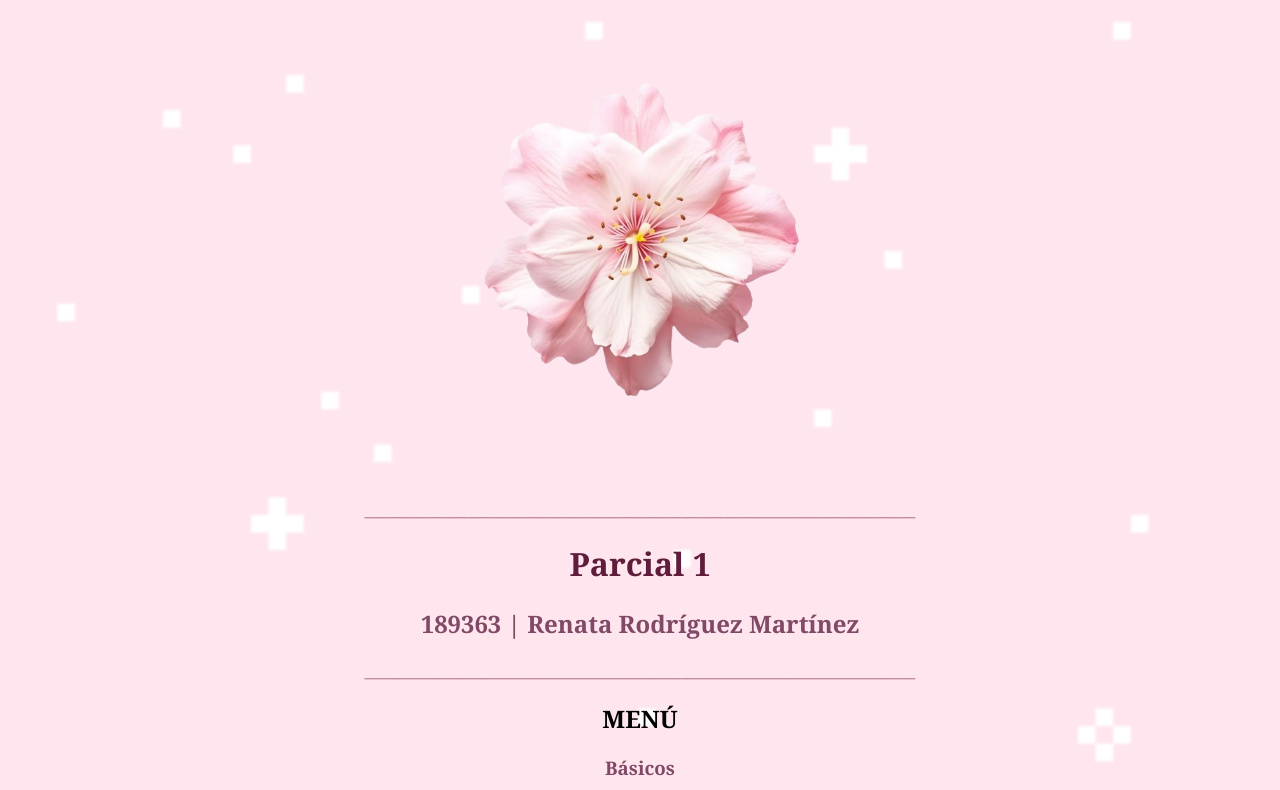
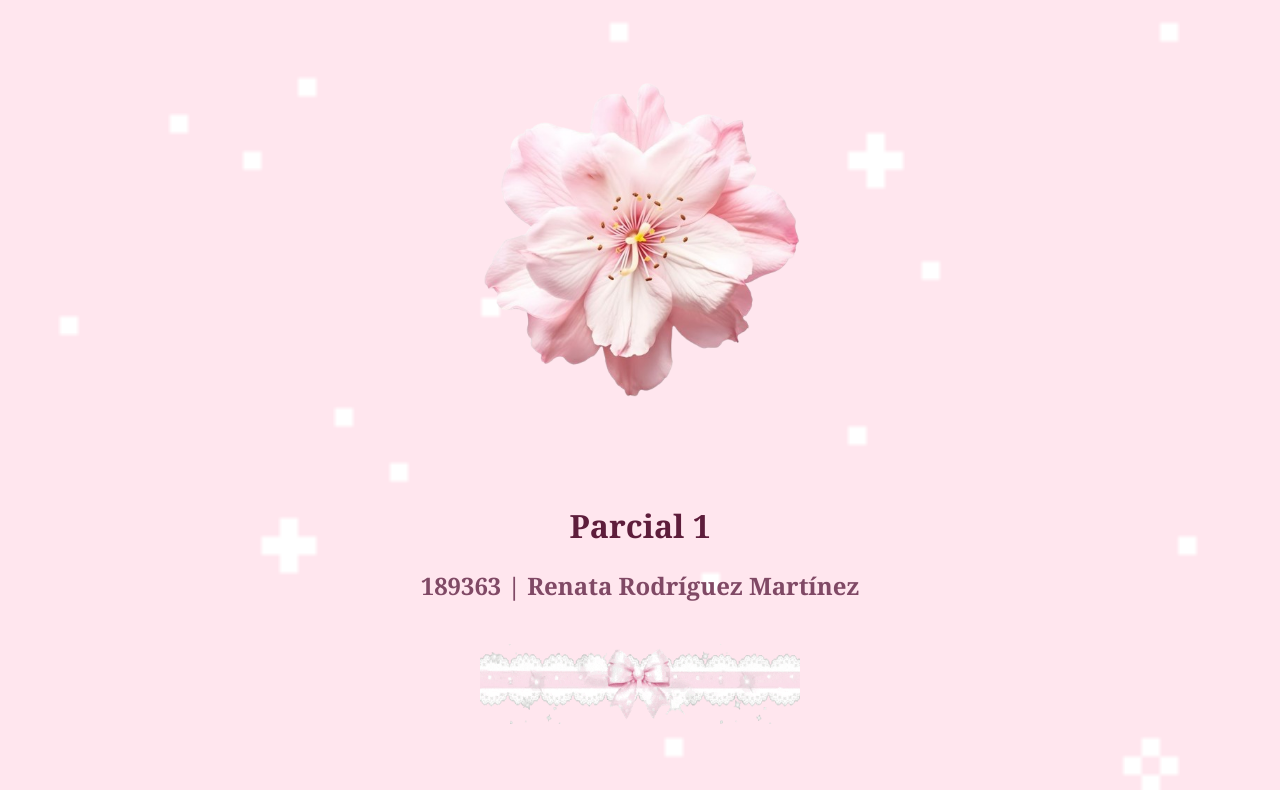
Before and after one commit to starclub-64bit/app_web, a plain HTML site: page app_web/parcial1/index.html in a window 1280 px wide. Shown: the top 790 px of the page. Drawn offline with Linux system fonts and the light colour scheme.

Commit message:
AP 05/10/2026

```diff
--- a/app_web/parcial1/index.html
+++ b/app_web/parcial1/index.html
@@ -15,11 +15,18 @@
 			alt="decoracion"> </p>
 		<br><br>
 
-		<p style="color: rgb(170, 100, 132);"> ___________________________________________________________________________ </p>
 		<h1 style="color: rgb(94, 29, 59);"> Parcial 1 </h1>
 		<h2 style="color: rgb(128, 73, 101);"> 189363 | Renata Rodríguez Martínez </h2>
-		<p style="color: rgb(170, 100, 132);"> ___________________________________________________________________________ </p>
 
+		<br>
+		<div style="text-align: center;">
+			<img src="assets/pribbon.gif"
+			width="320"
+			height="80"
+			alt="decoracion">
+		</div>
+		<br>
+		<br>
 
 		<h2>MENÚ</h2>
 
```
